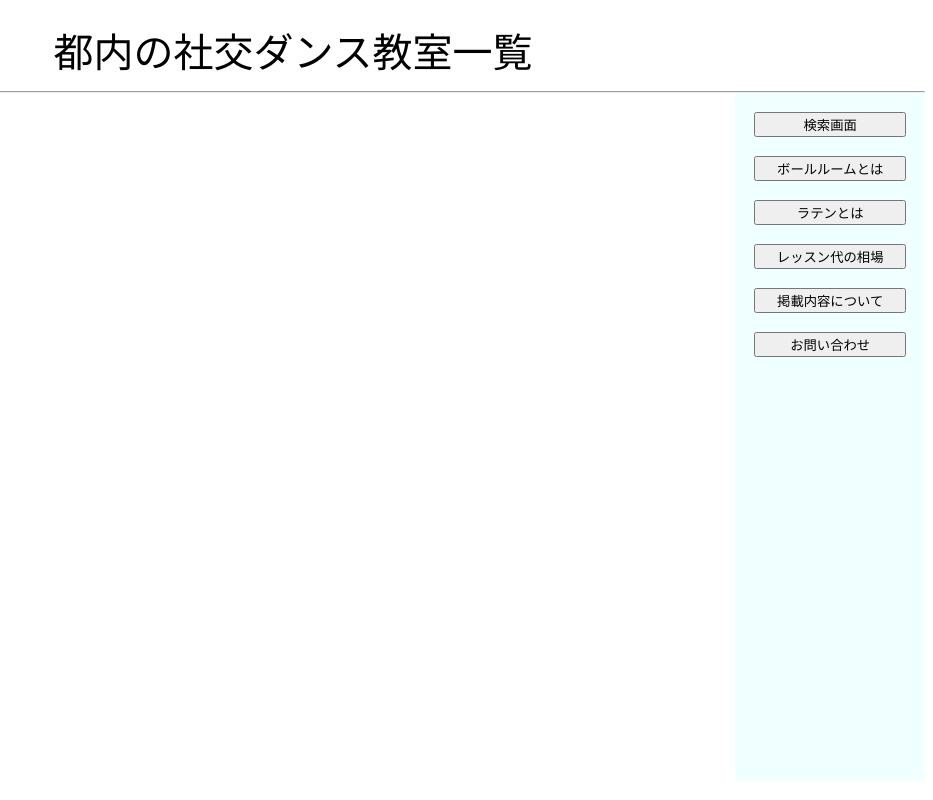
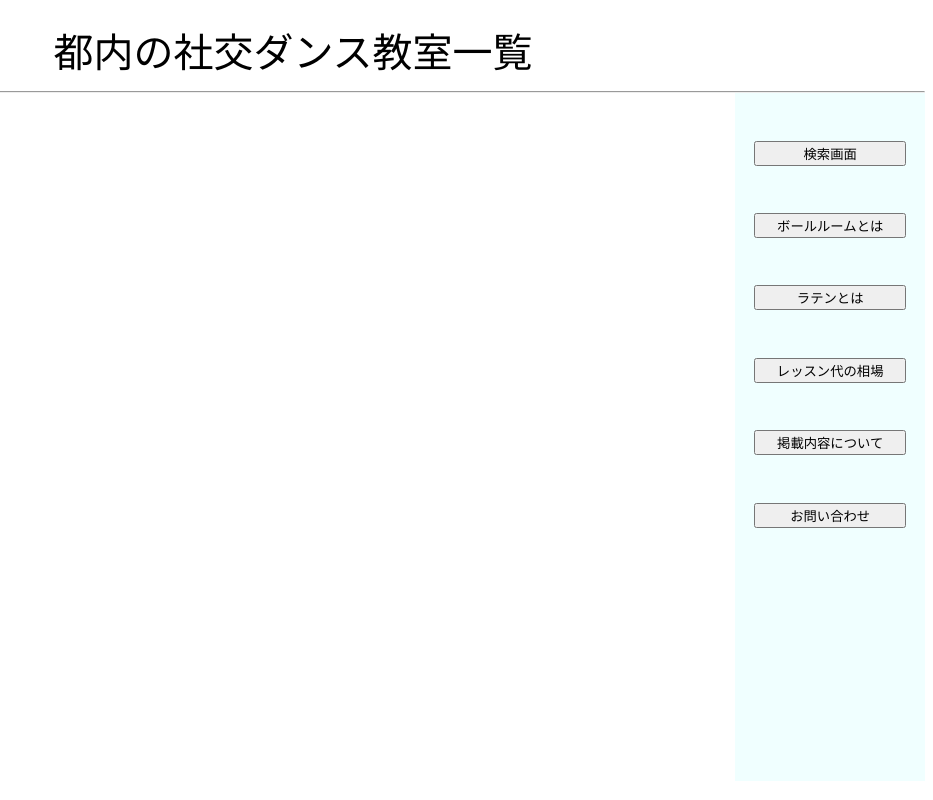
Before and after one commit to morimori-coder/summary-site, a React (Create React App) app: page / in a window 1280 px wide. Shown: the whole page, without its empty margins (347-1280 px from the left). Built offline with nearby package versions, Linux system fonts and the light colour scheme.

Commit message:
サイドメニューのボタンの間隔を調整

```diff
--- a/src/components/Default/SideMenu/menuBar.css
+++ b/src/components/Default/SideMenu/menuBar.css
@@ -9,6 +9,6 @@
 }
 
 .menu-button{
-    margin-top: 10%;
+    margin-top: 25%;
     width: 80%;
 }
```
